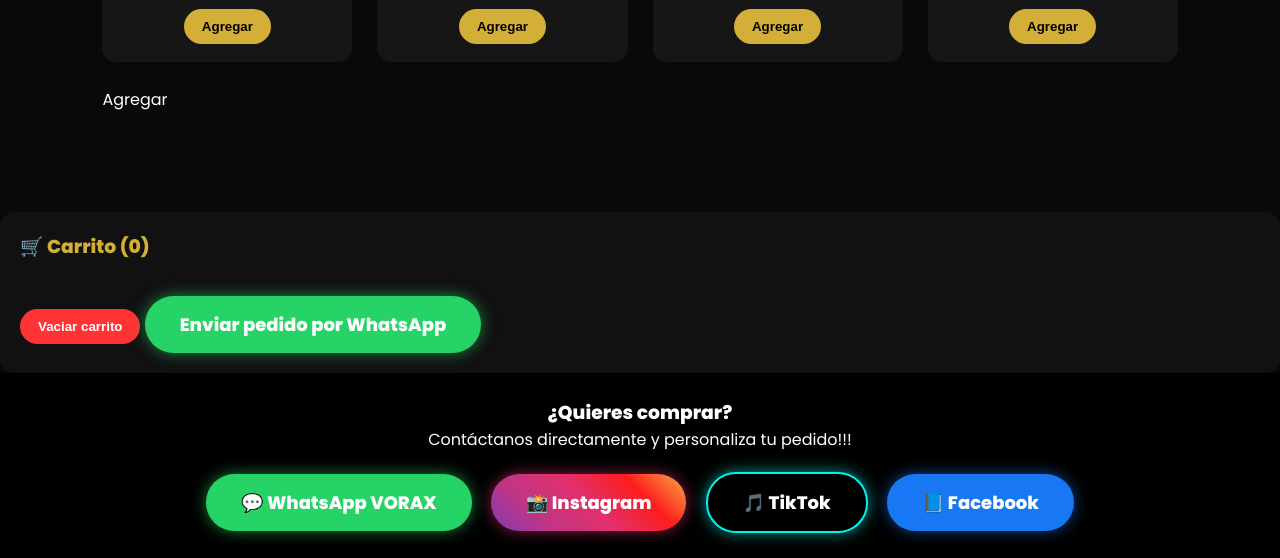
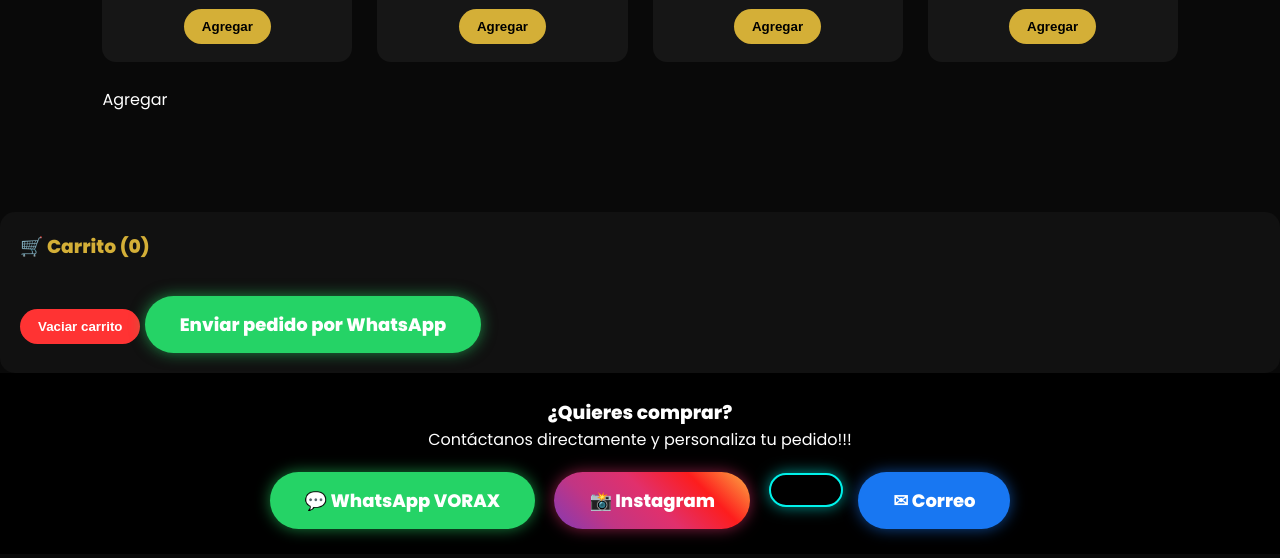
Before and after one commit to Ricardomora6/vorax-luxe-parfums, a plain HTML site: page index.html in a window 1280 px wide. Shown: the part 1760-2318 px from the top of the page. Drawn offline with Linux system fonts and the light colour scheme.

Commit message:
index.html

```diff
--- a/index.html
+++ b/index.html
@@ -505,16 +505,16 @@ Enviar pedido por WhatsApp
 💬 WhatsApp VORAX
 </a>
 
-<a class="instagram" href="https://www.instagram.com/vorax_luxe_parfums?igsh=MTZwMHIgNDd2anJpMQ==" target="_blank">
+<a class="instagram" href="https://www.instagram.com/vorax_639" target="_blank">
 📸 Instagram
 </a>
 
-<a class="tiktok" href="https://www.tiktok.com/@vorax_luxe_parfums?_r=1&_t=ZS-9808yIEruoX" target="_blank">
+<a class="tiktok" href="https://www.tiktok.com/@vorax.web.pages" target="_blank"
 🎵 TikTok
 </a>
 
-<a class="facebook" href="https://www.facebook.com/share/184eHcRoWc/" target="_blank">
-📘 Facebook
+<a class="facebook" href="mailto:voraxwebpages@gmail.com" target="_blank">
+✉ Correo
 </a>
 
 
```
